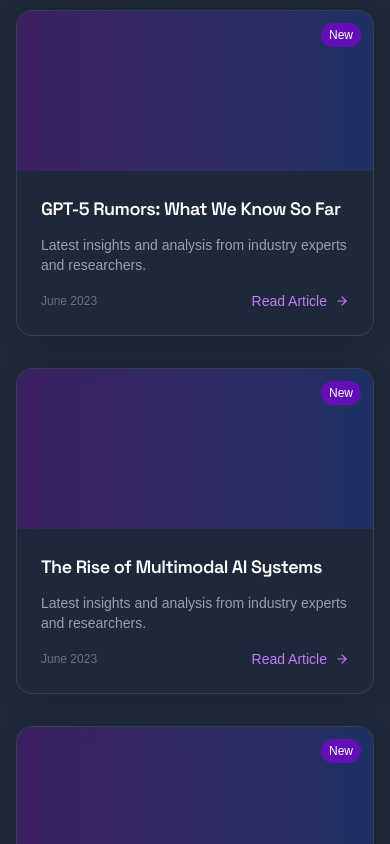
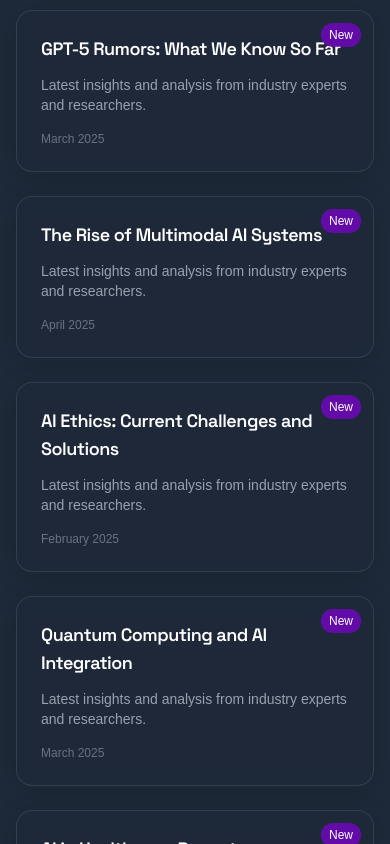
Before and after one commit to dariogeorge21/ai-central-station, a Next.js app: page / in a window 390 px wide. Shown: the part 4440-5284 px from the top of the page. Built offline with nearby package versions, Linux system fonts and the light colour scheme.

Commit message:
mini updates and features like homepage

```diff
--- a/src/app/about/page.tsx
+++ b/src/app/about/page.tsx
@@ -530,7 +530,7 @@ export default function AboutPage() {
       </section>
 
       {/* Connect Section */}
-      <section className="relative py-16 md:py-24 bg-gray-900/50">
+      <section id="connect" className="relative py-16 md:py-24 bg-gray-900/50">
         <div className="absolute top-0 left-0 w-full h-1 bg-gradient-to-r from-transparent via-green-500 to-transparent opacity-70"></div>
         <div className="absolute top-20 right-20 w-40 h-40 bg-green-500/10 rounded-full blur-3xl"></div>
         <div className="absolute bottom-20 left-20 w-40 h-40 bg-teal-500/10 rounded-full blur-3xl"></div>
--- a/src/app/page.tsx
+++ b/src/app/page.tsx
@@ -14,7 +14,7 @@ export default function Home() {
       </div>
 
       {/* Explore AI Tools Section */}
-      <section className="py-20 bg-gradient-to-b from-black to-gray-900 relative">
+      <section id="explore-tools" className="py-20 bg-gradient-to-b from-black to-gray-900 relative">
         {/* Decorative elements */}
         <div className="absolute top-0 left-0 w-full h-1 bg-gradient-to-r from-transparent via-blue-500 to-transparent opacity-70"></div>
         <div className="absolute top-10 right-10 w-20 h-20 bg-blue-500/10 rounded-full blur-3xl"></div>
@@ -216,29 +216,25 @@ export default function Home() {
               Stay updated with the latest developments, breakthroughs, and releases in AI.
             </p>
           </div>
-          <div className="grid grid-cols-1 md:grid-cols-3 gap-8">
+          <div className="grid grid-cols-1 md:grid-cols-3 gap-6">
             {[
-              'GPT-5 Rumors: What We Know So Far',
-              'The Rise of Multimodal AI Systems',
-              'AI Ethics: Current Challenges and Solutions'
-            ].map((title, index) => (
-              <div key={index} className="glassmorphic-card-content rounded-xl overflow-hidden hover:shadow-lg hover:shadow-purple-900/20 transition-all duration-300 group">
-                <div className="h-40 bg-gradient-to-r from-purple-900/50 to-blue-900/50 relative overflow-hidden">
-                  <div className="absolute top-3 right-3 bg-purple-700/70 text-white text-xs px-2 py-1 rounded-full">
-                    New
-                  </div>
+              { title: 'GPT-5 Rumors: What We Know So Far', date: 'March 2025' },
+              { title: 'The Rise of Multimodal AI Systems', date: 'April 2025' },
+              { title: 'AI Ethics: Current Challenges and Solutions', date: 'February 2025' },
+              { title: 'Quantum Computing and AI Integration', date: 'March 2025' },
+              { title: 'AI in Healthcare: Recent Breakthroughs', date: 'April 2025' },
+              { title: 'Open Source LLMs: The New Frontier', date: 'January 2025' }
+            ].map((item, index) => (
+              <div key={index} className="glassmorphic-card-content rounded-xl overflow-hidden hover:shadow-lg hover:shadow-purple-900/20 transition-all duration-300 group p-6 relative">
+                <div className="absolute top-3 right-3 bg-purple-700/70 text-white text-xs px-2 py-1 rounded-full">
+                  New
                 </div>
-                <div className="p-6">
-                  <h3 className="text-lg font-semibold text-white mb-3 tech-title group-hover:text-purple-300 transition-colors">{title}</h3>
-                  <p className="text-gray-400 text-sm mb-4">
-                    Latest insights and analysis from industry experts and researchers.
-                  </p>
-                  <div className="flex justify-between items-center">
-                    <span className="text-xs text-gray-500">June 2023</span>
-                    <Link href="/ai-news" className="inline-flex items-center text-purple-400 text-sm hover:text-purple-300 transition-colors">
-                      Read Article <FiArrowRight className="ml-2 group-hover:translate-x-1 transition-transform" />
-                    </Link>
-                  </div>
+                <h3 className="text-lg font-semibold text-white mb-3 tech-title group-hover:text-purple-300 transition-colors">{item.title}</h3>
+                <p className="text-gray-400 text-sm mb-4">
+                  Latest insights and analysis from industry experts and researchers.
+                </p>
+                <div className="flex items-center">
+                  <span className="text-xs text-gray-500">{item.date}</span>
                 </div>
               </div>
             ))}
@@ -276,10 +272,12 @@ export default function Home() {
               Insights, tutorials, and perspectives on AI technology and applications.
             </p>
           </div>
-          <div className="grid grid-cols-1 md:grid-cols-2 gap-8">
+          <div className="grid grid-cols-1 md:grid-cols-2 gap-6">
             {[
               'How to Optimize Prompts for Better AI Results',
-              'Building Your First AI-Powered Web Application'
+              'Building Your First AI-Powered Web Application',
+              'Understanding Large Language Models: A Beginner\'s Guide',
+              'Ethical Considerations in AI Development'
             ].map((title, index) => (
               <div key={index} className="flex glassmorphic-card-content p-6 rounded-xl hover:shadow-lg hover:shadow-pink-900/20 transition-all duration-300 group">
                 <div className="w-16 h-16 bg-gradient-to-r from-pink-600/30 to-red-600/30 rounded-lg flex items-center justify-center mr-4 flex-shrink-0 group-hover:from-pink-600/50 group-hover:to-red-600/50 transition-all">
@@ -287,12 +285,9 @@ export default function Home() {
                 </div>
                 <div>
                   <h3 className="text-lg font-semibold text-white mb-2 tech-title group-hover:text-pink-200 transition-colors">{title}</h3>
-                  <p className="text-gray-400 text-sm mb-3 group-hover:text-gray-300 transition-colors">
+                  <p className="text-gray-400 text-sm group-hover:text-gray-300 transition-colors">
                     Practical tips and in-depth analysis for AI practitioners and enthusiasts.
                   </p>
-                  <Link href="/blog" className="inline-flex items-center text-pink-400 text-sm hover:text-pink-300 transition-colors">
-                    Read Full Article <FiArrowRight className="ml-2 group-hover:translate-x-1 transition-transform" />
-                  </Link>
                 </div>
               </div>
             ))}
@@ -366,7 +361,7 @@ export default function Home() {
                   <Link href="/about" className="inline-flex items-center justify-center gap-2 bg-gradient-to-r from-yellow-500 to-amber-500 text-white px-6 py-3 rounded-lg hover:from-yellow-600 hover:to-amber-600 transition-all tech-text shadow-md shadow-yellow-900/20 hover:shadow-yellow-900/40">
                     <FiArrowRight className="mr-2" /> Learn More About this Website
                   </Link>
-                  <Link href="/about" className="inline-flex items-center justify-center gap-2 text-yellow-400 hover:text-yellow-300 border border-yellow-500/50 hover:border-yellow-400 px-6 py-3 rounded-lg transition-all hover:bg-yellow-900/20 tech-text backdrop-blur-sm">
+                  <Link href="/about#connect" className="inline-flex items-center justify-center gap-2 text-yellow-400 hover:text-yellow-300 border border-yellow-500/50 hover:border-yellow-400 px-6 py-3 rounded-lg transition-all hover:bg-yellow-900/20 tech-text backdrop-blur-sm">
                     Contact Me
                   </Link>
                 </div>
--- a/src/components/Footer.tsx
+++ b/src/components/Footer.tsx
@@ -36,8 +36,7 @@ export default function Footer() {
     { href: '/privacy', label: 'Privacy Policy' },
     { href: '/terms', label: 'Terms of Service' },
     { href: '/faq', label: 'FAQ' },
-    { href: '/contact', label: 'Contact Us' },
-    { href: '/sitemap', label: 'Sitemap' }
+    { href: '/about#connect', label: 'Contact Us' }
   ];
 
   const socialLinks = [
--- a/src/components/HeroSection.tsx
+++ b/src/components/HeroSection.tsx
@@ -3,8 +3,16 @@
 import Image from 'next/image'
 import { TypeAnimation } from 'react-type-animation'
 import Link from 'next/link'
+import { useCallback } from 'react'
 
 const HeroSection = () => {
+  const scrollToExploreSection = useCallback(() => {
+    const exploreSection = document.getElementById('explore-tools');
+    if (exploreSection) {
+      exploreSection.scrollIntoView({ behavior: 'smooth' });
+    }
+  }, []);
+
   return (
     <div className="relative min-h-[90vh] lg:h-screen flex items-center w-full max-w-full overflow-hidden">
       {/* Background Image */}
@@ -84,11 +92,16 @@ const HeroSection = () => {
       </div>
 
       {/* Scroll indicator */}
-      <div className="absolute bottom-8 left-1/2 transform -translate-x-1/2 z-10 hidden md:block animate-bounce">
-        <svg className="w-6 h-6 text-white" fill="none" stroke="currentColor" viewBox="0 0 24 24">
+      <button
+        onClick={scrollToExploreSection}
+        className="absolute bottom-16 left-1/2 transform -translate-x-1/2 z-10 hidden md:flex flex-col items-center animate-bounce cursor-pointer bg-transparent border-none focus:outline-none group"
+        aria-label="Scroll to explore section"
+      >
+        <span className="text-white text-sm mb-1 opacity-80 group-hover:opacity-100 transition-opacity">Explore</span>
+        <svg className="w-7 h-7 text-white group-hover:text-blue-400 transition-colors" fill="none" stroke="currentColor" viewBox="0 0 24 24">
           <path strokeLinecap="round" strokeLinejoin="round" strokeWidth={2} d="M19 14l-7 7m0 0l-7-7m7 7V3" />
         </svg>
-      </div>
+      </button>
     </div>
   )
 }
```
Also changed, not shown: src/app/faq/page.tsx (added), src/app/privacy/page.tsx (added), src/app/terms/page.tsx (added).
